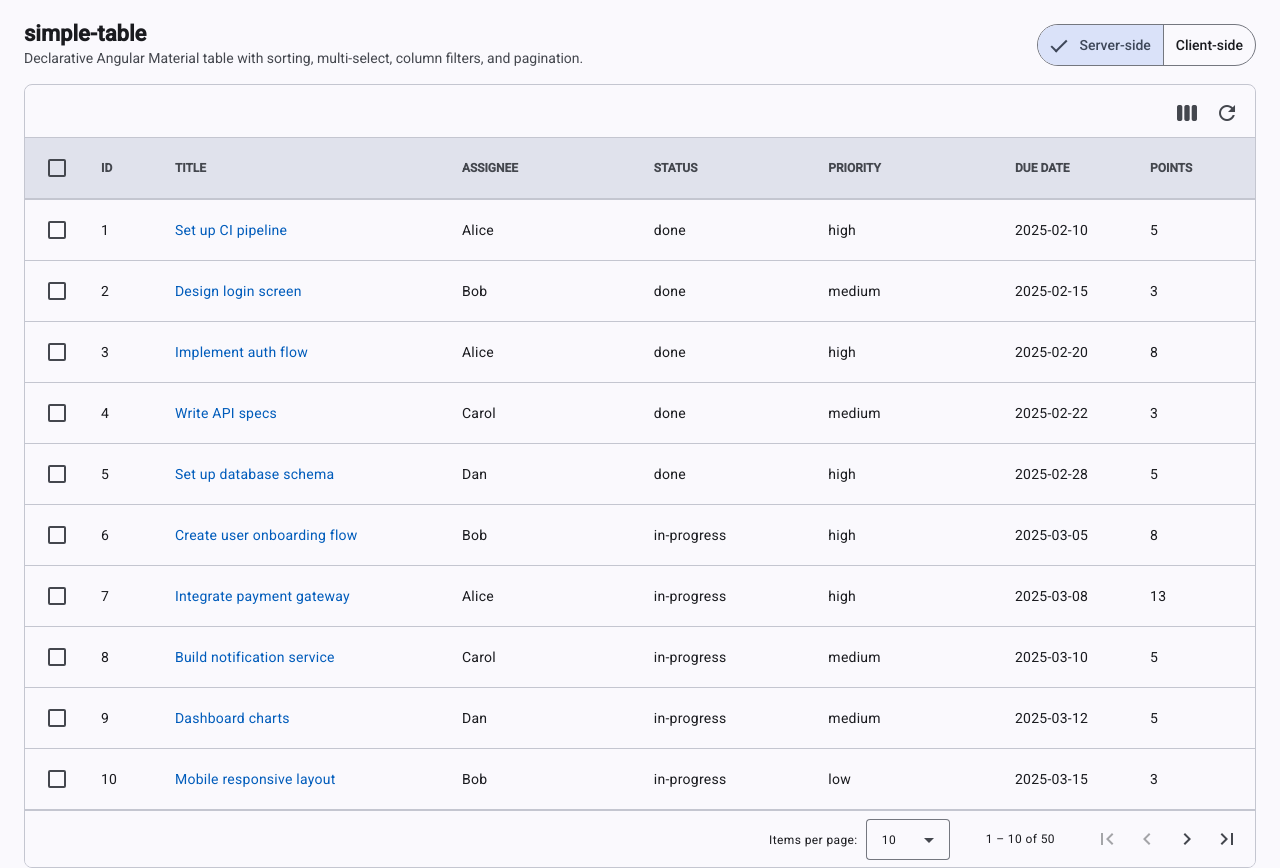
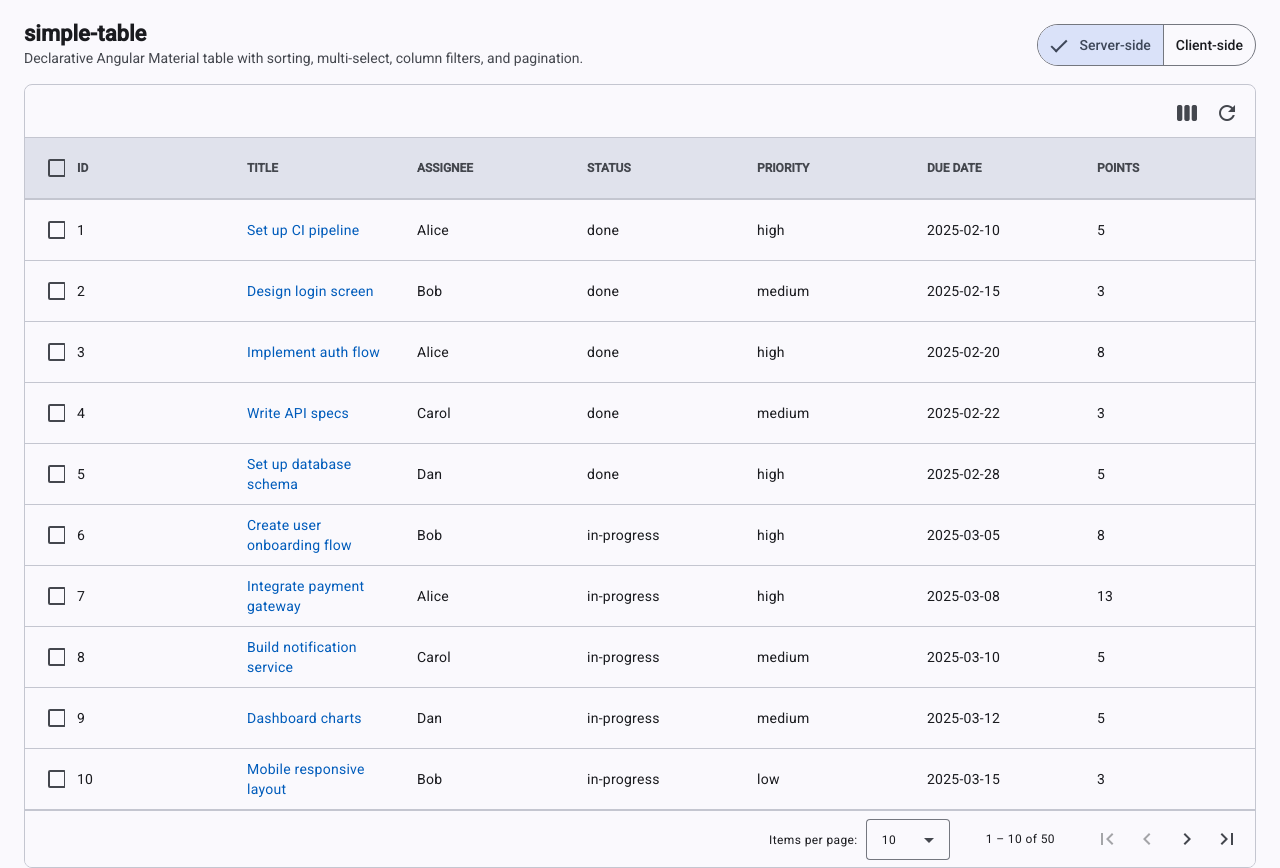
Before and after one commit to xonaib/ng-simple-table, an Angular app: page / in a window 1280 px wide. Built offline with nearby package versions, Linux system fonts and the light colour scheme.

Commit message:
manual drag drop columns re-order

```diff
--- a/src/app/demo/demo-table-page.component.html
+++ b/src/app/demo/demo-table-page.component.html
@@ -43,6 +43,8 @@
     (filterChange)="onFilterChange($event)"
     (selectionChange)="onSelectionChange($event)"
     (refresh)="onRefresh()"
+    (columnOrderChange)="onColumnOrderChange($event)"
+    (columnWidthChange)="onColumnWidthChange($event)"
   >
     <!-- custom cell template for the title column — the header is auto-generated
          inside simple-table so mat-sort-header works on all columns uniformly -->
--- a/src/app/demo/demo-table-page.component.ts
+++ b/src/app/demo/demo-table-page.component.ts
@@ -51,8 +51,6 @@ export class DemoTablePageComponent {
     isPaginated: true,
     paginationOptions: { defaultPageSize: 10, pageSizeOptions: [5, 10, 25, 50] },
     clientSide: this.isClientSide(),
-    showColumnChooser: true,
-    showRefresh: true,
   }));
 
   // ---- filter options (derived once from the full dataset) ----
@@ -156,6 +154,14 @@ export class DemoTablePageComponent {
     this._refreshCounter.update(n => n + 1);
   }
 
+  onColumnOrderChange(order: string[]): void {
+    console.log('[demo] column order:', order);
+  }
+
+  onColumnWidthChange(widths: Record<string, number>): void {
+    console.log('[demo] column widths:', widths);
+  }
+
   // ---- helpers ----
 
   private _buildFiltersData(): ColumnFiltersData {
--- a/src/app/simple-table/simple-table.component.html
+++ b/src/app/simple-table/simple-table.component.html
@@ -1,6 +1,6 @@
 @if (_hasToolbar()) {
   <div class="st-toolbar">
-    @if (tableConfig().showColumnChooser) {
+    @if (_showColumnChooser()) {
       <button mat-icon-button [matMenuTriggerFor]="colMenu" aria-label="Choose columns">
         <mat-icon>view_week</mat-icon>
       </button>
@@ -14,7 +14,7 @@
         }
       </mat-menu>
     }
-    @if (tableConfig().showRefresh) {
+    @if (_showRefresh()) {
       <button mat-icon-button (click)="refresh.emit()" aria-label="Refresh data">
         <mat-icon>refresh</mat-icon>
       </button>
@@ -24,12 +24,13 @@
 
 <table
   class="simple-table"
+  [class.resizable]="_isResizable()"
   mat-table
   [dataSource]="tableConfig().clientSide ? _matDs : _data()"
   matSort
   (matSortChange)="onSortChange($event)"
 >
-  <!-- checkbox column -->
+  <!-- checkbox column — always locked, not draggable or resizable -->
   <ng-container matColumnDef="select">
     <th mat-header-cell *matHeaderCellDef style="width: 40px">
       <mat-checkbox
@@ -51,17 +52,23 @@
     </td>
   </ng-container>
 
-  <!-- all data columns: header always auto-generated (so mat-sort-header works);
-       cell uses a custom cellDef template when provided, otherwise renders the value directly.
-       All columns are declared here even if hidden so Material Table can restore them. -->
-  @for (column of _allDataColumns(); track column.columnDef) {
-    <ng-container [matColumnDef]="column.columnDef">
+  <!-- all data columns: always declare every matColumnDef so Material can restore hidden ones.
+       *ngFor (not @for) is intentional — CDK's cdkDropListGroup uses ContentChildren to connect
+       sibling drop lists, and Angular's new @for block creates views that ContentChildren cannot
+       traverse. *ngFor uses the traditional ViewContainerRef mechanism that CDK can query. -->
+  <ng-container *ngFor="let column of _allDataColumns()" [matColumnDef]="column.columnDef">
     <th
       mat-header-cell
       *matHeaderCellDef
       mat-sort-header
+      [attr.data-col-key]="column.columnDef"
       [disabled]="!column.isSortable"
       [class.filter-col]="column.hasColumnFilters"
+      [class.col-dragging]="_draggingColKey() === column.columnDef"
+      [class.drag-over]="_dragOverColKey() === column.columnDef"
+      [class.draggable]="_isDraggable()"
+      [style.width.px]="_columnWidths().get(column.columnDef) || null"
+      (mousedown)="onColHeaderMouseDown($event, column.columnDef)"
     >
       {{ column.header ?? column.columnDef | titlecase }}
 
@@ -75,6 +82,13 @@
         >
         </column-filter>
       }
+
+      @if (_isResizable()) {
+        <span
+          class="resize-handle"
+          (mousedown)="onResizeStart($event, column.columnDef)"
+        ></span>
+      }
     </th>
     <td mat-cell *matCellDef="let row">
       @if (customCellTemplates.get(column.columnDef); as cellTmpl) {
@@ -87,7 +101,6 @@
       }
     </td>
   </ng-container>
-  }
 
   <tr mat-header-row *matHeaderRowDef="_headers(); sticky: stickyHeaders()"></tr>
   <tr
--- a/src/app/simple-table/simple-table.component.scss
+++ b/src/app/simple-table/simple-table.component.scss
@@ -19,6 +19,11 @@
   width: 100%;
   border-collapse: collapse;
 
+  // table-layout: fixed is required for <th> width to govern the full column
+  &.resizable {
+    table-layout: fixed;
+  }
+
   // ---- header ----
 
   th.mat-mdc-header-cell {
@@ -27,9 +32,27 @@
     padding: 10px 12px;
     position: relative;
     white-space: nowrap;
+    overflow: hidden;
 
     &.filter-col {
       padding-right: 32px;
+    }
+
+    // draggable cursor (when column drag-reorder is enabled)
+    &.draggable {
+      cursor: grab;
+    }
+
+    // source column while dragging
+    &.col-dragging {
+      opacity: 0.5;
+    }
+
+    // drop-target highlight
+    &.drag-over {
+      background-color: var(--mat-sys-secondary-container);
+      outline: 2px dashed var(--mat-sys-primary);
+      outline-offset: -2px;
     }
 
     // show filter icon on hover
@@ -37,6 +60,39 @@
     &.filter-applied column-filter .filter-toggle {
       opacity: 1;
     }
+  }
+
+  // ---- resize handle ----
+
+  .resize-handle {
+    position: absolute;
+    right: 0;
+    top: 0;
+    bottom: 0;
+    width: 5px;
+    cursor: col-resize;
+    z-index: 1;
+
+    &::after {
+      content: '';
+      position: absolute;
+      right: 2px;
+      top: 20%;
+      bottom: 20%;
+      width: 2px;
+      border-radius: 1px;
+      background: var(--mat-sys-outline-variant);
+      opacity: 0;
+      transition: opacity 0.15s;
+    }
+
+    &:hover::after {
+      opacity: 1;
+    }
+  }
+
+  th.mat-mdc-header-cell:hover .resize-handle::after {
+    opacity: 0.5;
   }
 
   // ---- cells ----
--- a/src/app/simple-table/simple-table.component.ts
+++ b/src/app/simple-table/simple-table.component.ts
@@ -14,7 +14,7 @@ import {
   viewChild,
 } from '@angular/core';
 import { takeUntilDestroyed } from '@angular/core/rxjs-interop';
-import { NgTemplateOutlet, TitleCasePipe } from '@angular/common';
+import { NgFor, NgTemplateOutlet, TitleCasePipe } from '@angular/common';
 import { MatTableDataSource, MatTableModule } from '@angular/material/table';
 import { MatSort, MatSortModule, Sort } from '@angular/material/sort';
 import { MatCheckboxModule } from '@angular/material/checkbox';
@@ -33,6 +33,7 @@ import { ColumnFiltersData, ColumnDef, ItemParent, TableConfig } from './table.t
   standalone: true,
   imports: [
     TitleCasePipe,
+    NgFor,
     NgTemplateOutlet,
     MatTableModule,
     MatSortModule,
@@ -54,7 +55,7 @@ export class SimpleTableComponent<T> implements AfterContentInit {
   readonly selection = new SelectionModel<T>(true, []);
 
   // ---- view children (used for client-side mode) ----
-  private readonly _sortRef = viewChild(MatSort);
+  private readonly _sortRef      = viewChild(MatSort);
   private readonly _paginatorRef = viewChild(MatPaginator);
 
   /** custom cell templates provided by the host via [cellDef] */
@@ -90,6 +91,10 @@ export class SimpleTableComponent<T> implements AfterContentInit {
   readonly sortChange = output<Sort>();
   /** emits when the refresh button is clicked; host is responsible for re-fetching data */
   readonly refresh = output<void>();
+  /** emits the new column key order (excluding 'select') after a drag-reorder */
+  readonly columnOrderChange = output<string[]>();
+  /** emits a map of columnDef → width in px after a resize interaction */
+  readonly columnWidthChange = output<Record<string, number>>();
 
   // ---- internal state (template-accessible) ----
 
@@ -97,7 +102,13 @@ export class SimpleTableComponent<T> implements AfterContentInit {
   readonly columnFilters = signal<Map<string, ItemParent>>(new Map());
   readonly customCellTemplates = new Map<string, TemplateRef<{ $implicit: unknown }>>();
 
-  /** All non-select columns — drives the matColumnDef block rendering (always all columns) */
+  /**
+   * All non-select columns in their original tableColumns order.
+   * Used only to register every matColumnDef with Material Table — order here is irrelevant.
+   * Display order is controlled exclusively by _headers() via *matHeaderRowDef / *matRowDef.
+   * Keeping this stable prevents unnecessary matColumnDef re-registration which would
+   * reset Material Table's internal state and break data-row updates when _headers() changes.
+   */
   readonly _allDataColumns = computed(() =>
     this.tableColumns().filter(col => col.columnDef !== 'select')
   );
@@ -105,17 +116,45 @@ export class SimpleTableComponent<T> implements AfterContentInit {
   /** Column keys currently hidden by the column chooser */
   readonly _hiddenColumns = signal<Set<string>>(new Set());
 
-  /** Visible column keys (including select) — drives the table row layout */
-  readonly _headers = computed(() =>
-    this.tableColumns()
-      .map(col => col.columnDef)
-      .filter(key => !this._hiddenColumns().has(key))
-  );
+  /**
+   * User-controlled display order for data columns (excludes 'select').
+   * Initialised from tableColumns on ngAfterContentInit.
+   */
+  readonly _columnOrder = signal<string[]>([]);
 
-  /** True when at least one toolbar action is enabled */
-  readonly _hasToolbar = computed(() =>
-    !!(this.tableConfig().showColumnChooser || this.tableConfig().showRefresh)
-  );
+  /** Visible column keys in display order — drives *matHeaderRowDef / *matRowDef */
+  readonly _headers = computed(() => {
+    const order    = this._columnOrder();
+    const hidden   = this._hiddenColumns();
+    const hasSelect = this.tableColumns().some(c => c.columnDef === 'select');
+    const visible  = order.filter(key => !hidden.has(key));
+    return hasSelect ? ['select', ...visible] : visible;
+  });
+
+  // ---- toolbar visibility (opt-out: undefined = on, false = off) ----
+
+  readonly _showColumnChooser = computed(() => this.tableConfig().showColumnChooser !== false);
+  readonly _showRefresh       = computed(() => this.tableConfig().showRefresh       !== false);
+  readonly _hasToolbar        = computed(() => this._showColumnChooser() || this._showRefresh());
+
+  // ---- drag / resize feature flags (opt-out) ----
+
+  readonly _isDraggable = computed(() => this.tableConfig().columnDraggable !== false);
+  readonly _isResizable = computed(() => this.tableConfig().columnResizable  !== false);
+
+  // ---- drag-reorder state (mouse-event based) ----
+  // CDK cdkDropListGroup cannot connect drop lists inside Angular Material's *matHeaderCellDef
+  // embedded views (ContentChildren doesn't cross that boundary in Angular 17+). Pure mouse
+  // events work on any DOM element regardless of Angular view tree structure.
+
+  /** Key of the column currently being dragged; null when idle. Template uses this for styling. */
+  readonly _draggingColKey = signal<string | null>(null);
+  /** Key of the column the cursor is currently hovering over during a drag. */
+  readonly _dragOverColKey = signal<string | null>(null);
+
+  // ---- column width state ----
+
+  readonly _columnWidths = signal<Map<string, number>>(new Map());
 
   /** owned MatTableDataSource used when clientSide: true */
   readonly _matDs = new MatTableDataSource<T>();
@@ -181,6 +220,12 @@ export class SimpleTableComponent<T> implements AfterContentInit {
   ngAfterContentInit(): void {
     this._populateColumns();
     this._subscribeToSelection();
+    // Initialise display order from the host-provided column list
+    this._columnOrder.set(
+      this.tableColumns()
+        .filter(col => col.columnDef !== 'select')
+        .map(col => col.columnDef),
+    );
   }
 
   // ---- data source ----
@@ -253,6 +298,96 @@ export class SimpleTableComponent<T> implements AfterContentInit {
     this._hiddenColumns.set(hidden);
   }
 
+  // ---- drag-reorder (pure mouse events) ----
+
+  onColHeaderMouseDown(event: MouseEvent, colKey: string): void {
+    if (!this._isDraggable()) return;
+    event.preventDefault(); // prevent text selection on drag
+
+    const THRESHOLD = 5; // px to move before drag is considered intentional
+    const startX = event.clientX;
+    const startY = event.clientY;
+    let dragging = false;
+
+    const onMove = (e: MouseEvent): void => {
+      if (!dragging) {
+        if (Math.abs(e.clientX - startX) > THRESHOLD || Math.abs(e.clientY - startY) > THRESHOLD) {
+          dragging = true;
+          this._draggingColKey.set(colKey);
+          document.body.style.cursor = 'grabbing';
+          document.body.style.userSelect = 'none';
+        }
+        return;
+      }
+      // Determine which column header the cursor is over
+      const el = document.elementFromPoint(e.clientX, e.clientY);
+      const th = el?.closest('[data-col-key]') as HTMLElement | null;
+      const over = th ? (th.dataset['colKey'] ?? null) : null;
+      this._dragOverColKey.set(over && over !== colKey ? over : null);
+    };
+
+    const onUp = (e: MouseEvent): void => {
+      document.removeEventListener('mousemove', onMove);
+      document.removeEventListener('mouseup', onUp);
+      document.body.style.cursor = '';
+      document.body.style.userSelect = '';
+
+      if (!dragging) return;
+
+      // Block the click event that fires after mouseup so mat-sort-header doesn't trigger
+      document.addEventListener(
+        'click',
+        (ev) => { ev.stopPropagation(); ev.preventDefault(); },
+        { capture: true, once: true },
+      );
+
+      const to = this._dragOverColKey();
+      this._draggingColKey.set(null);
+      this._dragOverColKey.set(null);
+
+      if (to && colKey !== to) {
+        const order = [...this._columnOrder()];
+        const fi = order.indexOf(colKey);
+        const ti = order.indexOf(to);
+        if (fi >= 0 && ti >= 0) {
+          order.splice(ti, 0, order.splice(fi, 1)[0]);
+          this._columnOrder.set(order);
+          this.columnOrderChange.emit([...order]);
+        }
+      }
+    };
+
+    document.addEventListener('mousemove', onMove);
+    document.addEventListener('mouseup', onUp);
+  }
+
+  // ---- column resize ----
+
+  onResizeStart(event: MouseEvent, colKey: string): void {
+    event.preventDefault();
+    event.stopPropagation();
+
+    // The mousedown target is the resize-handle span; walk up to the <th>
+    const thEl   = (event.currentTarget as HTMLElement).closest('th') as HTMLElement;
+    const startX = event.clientX;
+    const startW = this._columnWidths().get(colKey) ?? thEl.offsetWidth;
+
+    const onMove = (e: MouseEvent): void => {
+      const widths = new Map(this._columnWidths());
+      widths.set(colKey, Math.max(50, startW + e.clientX - startX));
+      this._columnWidths.set(widths);
+    };
+
+    const onUp = (): void => {
+      document.removeEventListener('mousemove', onMove);
+      document.removeEventListener('mouseup',   onUp);
+      this.columnWidthChange.emit(Object.fromEntries(this._columnWidths()));
+    };
+
+    document.addEventListener('mousemove', onMove);
+    document.addEventListener('mouseup',   onUp);
+  }
+
   // ---- selection ----
 
   private _subscribeToSelection(): void {
```
Also changed, not shown: src/app/simple-table/table.types.ts (+6 -2 lines). Lines whose indentation alone changed are shown as unchanged.
